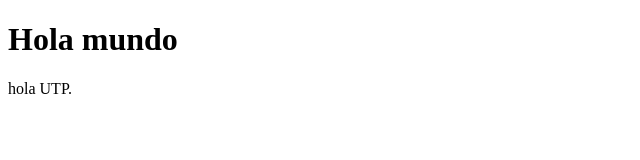
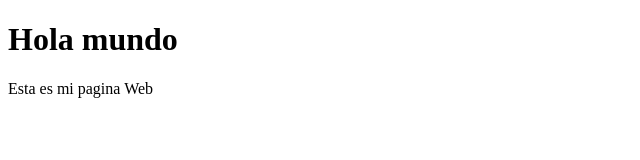
Before and after one commit to VictorPZ2019/VictorPZ2019.github.io, a plain HTML site: page index.html in a window 1280 px wide. Shown: the whole page, without its empty margins (0-640 px from the left). Drawn offline with Linux system fonts and the light colour scheme.

Commit message:
Update index.html

```diff
--- a/index.html
+++ b/index.html
@@ -2,6 +2,6 @@
 <html>
   <body>
     <h1>Hola mundo</h1>
-    <p>hola UTP.</p>
+    <p>Esta es mi pagina Web</p>
   </body>
 </html>
```
